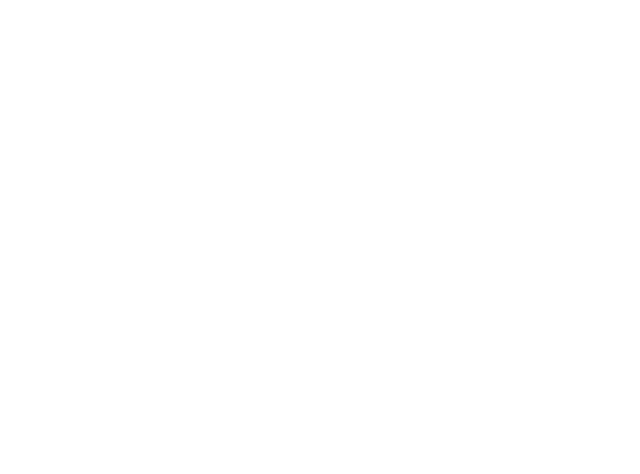
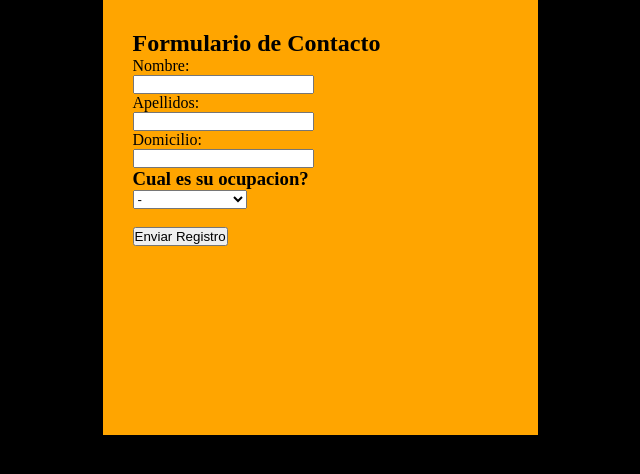
Before and after one commit to ArielRamirez10/PROYECTO-INDEX, a plain HTML site: page index.html in a window 1280 px wide. Shown: the whole page, without its empty margins (55-695 px from the left). Drawn offline with Linux system fonts and the light colour scheme.

Commit message:
Add files via upload

```diff
--- a/estilo.css
+++ b/estilo.css
@@ -0,0 +1,18 @@
+* {
+    margin: 0; padding: 0;
+}
+
+input:focus {
+    background-color:#fae5ad;
+}
+
+html{
+    width: 750px; height: 750px;
+    background-color: black;
+}
+
+body {
+    width: 375px; height: 375px;
+    margin: auto; background-color: orange;
+    padding:30px;
+}
--- a/index.html
+++ b/index.html
@@ -1 +1,31 @@
 <!DOCTYPE html>
+<html>
+    <head>
+        <meta http-equiv="Content-Type" content="text/html; charset=utf-8" />
+        <title>Formulario de Contacto</title>
+        <link href="estilo.css" rel="stylesheet" />
+    </head>
+    <body>
+        <h2>Formulario de Contacto</h2>
+        <form class="clientes" action="#" method="POST" id="contact_form" runat="server" enctype="multipart/for-data">
+                    <label for="Nombre">Nombre:</label><br>
+                    <input type="text" id="Nombre" name="Nombre" maxlength="30" required ><br>
+                    <label for="Apellidos">Apellidos:</label><br>
+                    <input type="text" id="Apellidos" name="Apellidos" maxlength="60" required ><br>
+                    <label for="Domicilio">Domicilio:</label><br>
+                    <input type="text" id="Domicilio" name="Domicilio" maxlength="60" required ><br>
+                    <h3>Cual es su ocupacion?</h3>
+                            <select name="Seleccion">
+                                <option value="" selected>-</option>
+                                <option value="cargo">Tecnico</option>
+                                <option value="cargo">Operador</option>
+                                <option value="cargo">Auditor</option>
+                                <option value="cargo">Montacarguista</option>
+                                <option value="cargo">Chofer</option>
+                                <option value="cargo">Cortador</option>
+                                <option value="cargo">Soldador</option>
+                            </select><br><br>
+                    <button class="submit" type="submit">Enviar Registro</button>
+        </form>
+    </body>
+</html>
```
